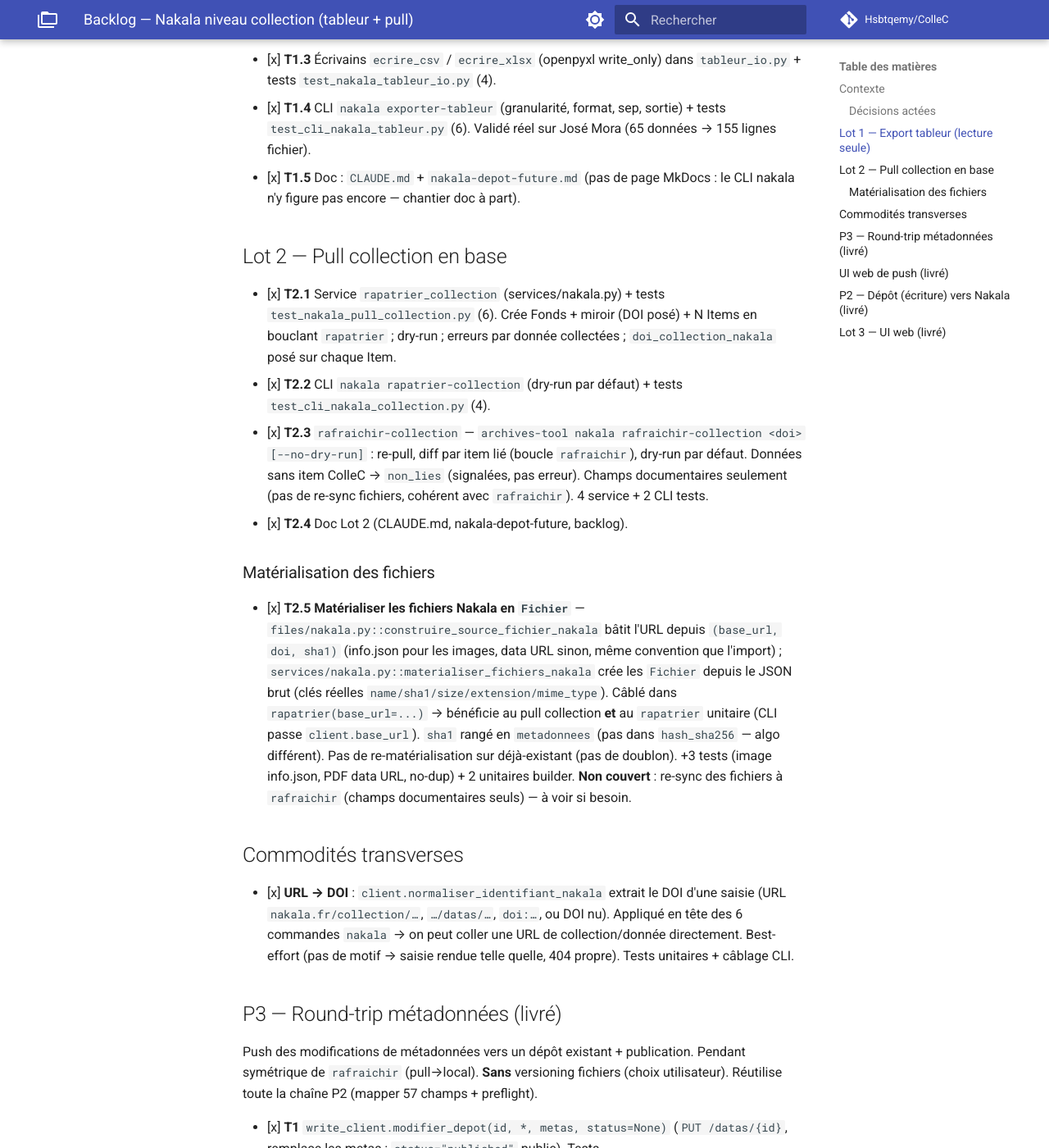
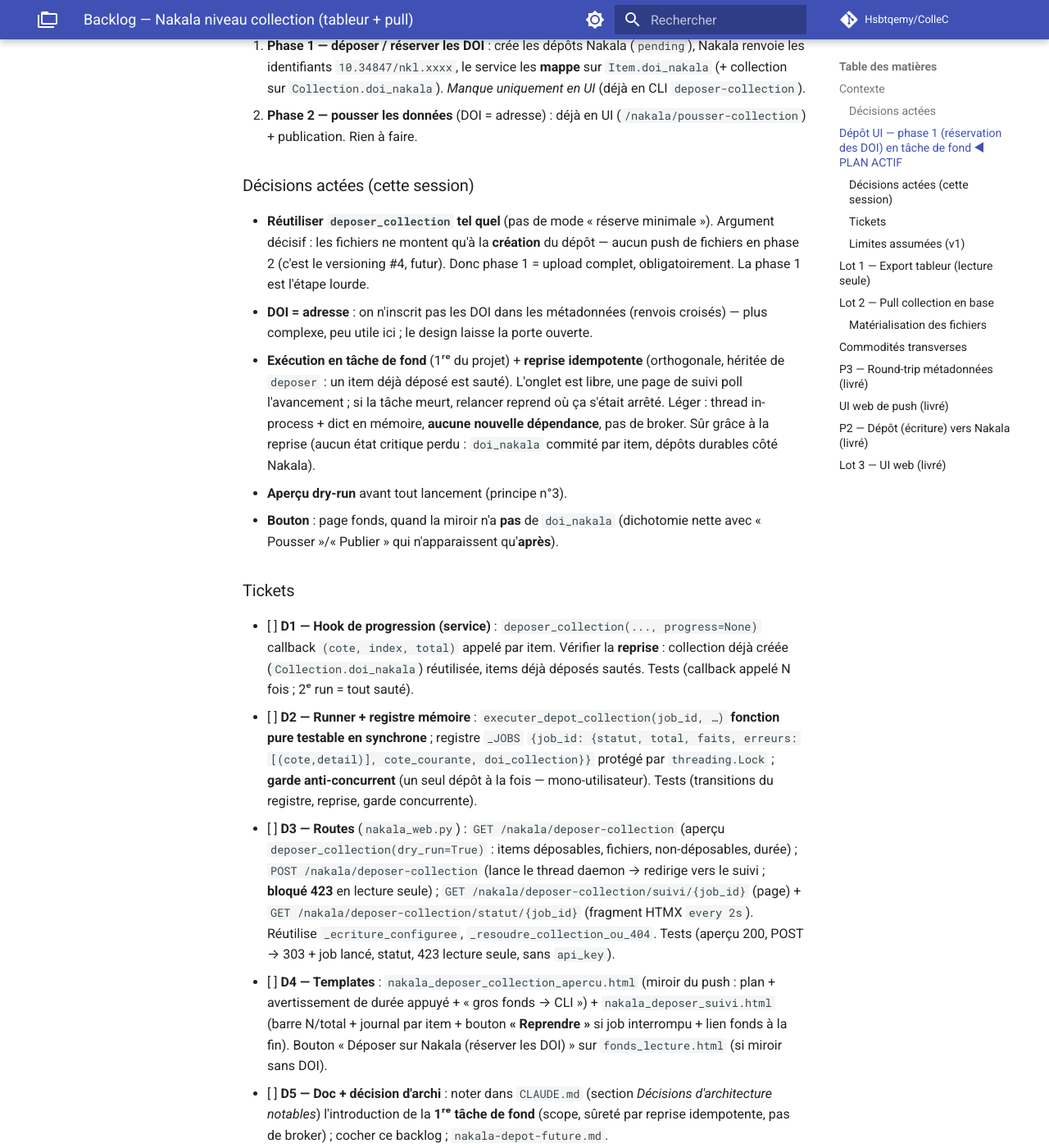
Before and after one commit to Hsbtqemy/ColleC, an MkDocs documentation site: the page built from docs/developpeurs/backlog-nakala-collection.md, in a window 1280 px wide and 1400 px high, scrolled down 1071 px. Shown: the whole window at 82% size. Built offline with MkDocs 1.6.1 and Material for MkDocs 9.7.7, drawn with Linux system fonts in a browser that asks for light colours; comment, search, counter and statistics services are not loaded; some of the changed text lies outside the part shown.

Commit message:
docs(nakala): backlog exécutable — dépôt UI (réservation DOI) en tâche de fond
Formalise le plan (tickets D1–D6) pour surfacer la phase 1 du workflow
deux-temps dans l'UI web : déposer une collection (création Nakala +
réservation/mapping des DOI), en tâche de fond avec reprise idempotente.
Réutilise deposer_collection tel quel ; DOI = adresse ; aperçu dry-run.
Aucune implémentation encore — tickets décochés.

Co-Authored-By: Claude Opus 4.8 <noreply@anthropic.com>

```diff
--- a/docs/developpeurs/backlog-nakala-collection.md
+++ b/docs/developpeurs/backlog-nakala-collection.md
@@ -27,6 +27,80 @@ volets confirmés :
 - Le listing de collection renvoie déjà les `files` complets → **pas de
   N+1** pour le niveau fichier.
 - Aínsa = 6163 données → xlsx en `write_only`, CSV en flux.
+
+## Dépôt UI — phase 1 (réservation des DOI) en tâche de fond ◀ PLAN ACTIF
+
+Compléter l'UI pour que le **dépôt** (création sur Nakala) soit cliquable, pas
+seulement CLI. Surface le geste **phase 1** du workflow deux-temps voulu :
+
+1. **Phase 1 — déposer / réserver les DOI** : crée les dépôts Nakala
+   (`pending`), Nakala renvoie les identifiants `10.34847/nkl.xxxx`, le service
+   les **mappe** sur `Item.doi_nakala` (+ collection sur `Collection.doi_nakala`).
+   *Manque uniquement en UI* (déjà en CLI `deposer-collection`).
+2. **Phase 2 — pousser les données** (DOI = adresse) : déjà en UI
+   (`/nakala/pousser-collection`) + publication. Rien à faire.
+
+### Décisions actées (cette session)
+
+- **Réutiliser `deposer_collection` tel quel** (pas de mode « réserve
+  minimale »). Argument décisif : les fichiers ne montent qu'à la **création**
+  du dépôt — aucun push de fichiers en phase 2 (c'est le versioning #4, futur).
+  Donc phase 1 = upload complet, obligatoirement. La phase 1 est l'étape lourde.
+- **DOI = adresse** : on n'inscrit pas les DOI dans les métadonnées (renvois
+  croisés) — plus complexe, peu utile ici ; le design laisse la porte ouverte.
+- **Exécution en tâche de fond** (1ʳᵉ du projet) + **reprise idempotente**
+  (orthogonale, héritée de `deposer` : un item déjà déposé est sauté). L'onglet
+  est libre, une page de suivi poll l'avancement ; si la tâche meurt, relancer
+  reprend où ça s'était arrêté. Léger : thread in-process + dict en mémoire,
+  **aucune nouvelle dépendance**, pas de broker. Sûr grâce à la reprise (aucun
+  état critique perdu : `doi_nakala` commité par item, dépôts durables côté Nakala).
+- **Aperçu dry-run** avant tout lancement (principe n°3).
+- **Bouton** : page fonds, quand la miroir n'a **pas** de `doi_nakala`
+  (dichotomie nette avec « Pousser »/« Publier » qui n'apparaissent qu'**après**).
+
+### Tickets
+
+- [ ] **D1 — Hook de progression (service)** : `deposer_collection(...,
+  progress=None)` callback `(cote, index, total)` appelé par item. Vérifier la
+  **reprise** : collection déjà créée (`Collection.doi_nakala`) réutilisée, items
+  déjà déposés sautés. Tests (callback appelé N fois ; 2ᵉ run = tout sauté).
+- [ ] **D2 — Runner + registre mémoire** : `executer_depot_collection(job_id,
+  …)` **fonction pure testable en synchrone** ; registre `_JOBS`
+  `{job_id: {statut, total, faits, erreurs:[(cote,detail)], cote_courante,
+  doi_collection}}` protégé par `threading.Lock` ; **garde anti-concurrent**
+  (un seul dépôt à la fois — mono-utilisateur). Tests (transitions du registre,
+  reprise, garde concurrente).
+- [ ] **D3 — Routes** (`nakala_web.py`) : `GET /nakala/deposer-collection`
+  (aperçu `deposer_collection(dry_run=True)` : items déposables, fichiers,
+  non-déposables, durée) ; `POST /nakala/deposer-collection` (lance le thread
+  daemon → redirige vers le suivi ; **bloqué 423** en lecture seule) ;
+  `GET /nakala/deposer-collection/suivi/{job_id}` (page) +
+  `GET /nakala/deposer-collection/statut/{job_id}` (fragment HTMX `every 2s`).
+  Réutilise `_ecriture_configuree`, `_resoudre_collection_ou_404`. Tests (aperçu
+  200, POST → 303 + job lancé, statut, 423 lecture seule, sans `api_key`).
+- [ ] **D4 — Templates** : `nakala_deposer_collection_apercu.html` (miroir du
+  push : plan + avertissement de durée appuyé + « gros fonds → CLI ») +
+  `nakala_deposer_suivi.html` (barre N/total + journal par item + bouton
+  **« Reprendre »** si job interrompu + lien fonds à la fin). Bouton « Déposer
+  sur Nakala (réserver les DOI) » sur `fonds_lecture.html` (si miroir sans DOI).
+- [ ] **D5 — Doc + décision d'archi** : noter dans `CLAUDE.md` (section
+  *Décisions d'architecture notables*) l'introduction de la **1ʳᵉ tâche de fond**
+  (scope, sûreté par reprise idempotente, pas de broker) ; cocher ce backlog ;
+  `nakala-depot-future.md`.
+- [ ] **D6 (option) — validation live apitest** : smoke `-m integration` du
+  dépôt collection **via la route web** sur un petit lot (réutilise apitest +
+  le pattern `test_nakala_web_push_integration.py`), avec cleanup des dépôts
+  pending.
+
+### Limites assumées (v1)
+
+- Le bouton ne s'affiche que si la miroir n'a pas de DOI. Déposer des items
+  **nouvellement ajoutés** à une collection déjà déposée passe par le CLI
+  (`deposer-collection` re-joué, idempotent) — UI de « complément » = futur.
+- Progression **en mémoire** : perdue si le serveur redémarre (la reprise
+  couvre la donnée, pas la barre). Un seul job à la fois.
+- Très gros fonds : viable mais long ; l'aperçu recommande le CLI au-delà d'un
+  seuil. Pas d'annulation en cours de route (futur).
 
 ## Lot 1 — Export tableur (lecture seule)
 
```
